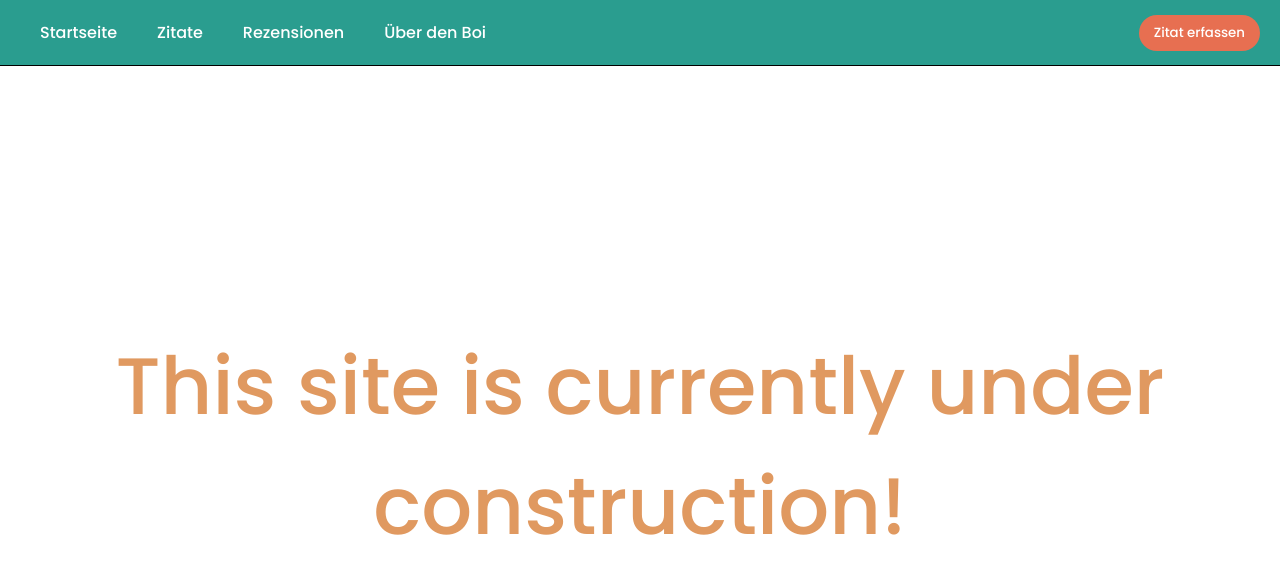
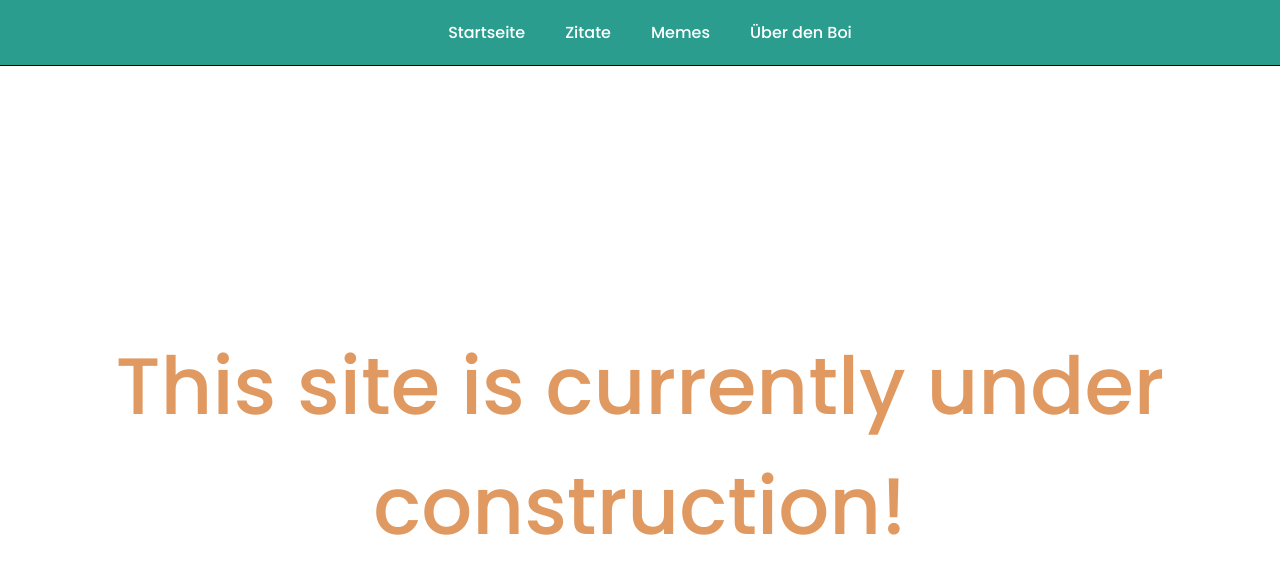
Before and after one commit to ottx96/ott-fan-club, a React (Create React App) app: page / in a window 1280 px wide. Shown: the top 574 px of the page. Built offline with nearby package versions, Linux system fonts and the light colour scheme.

Commit message:
Move create button from navbar to page

```diff
--- a/src/components/navigation/Navbar.js
+++ b/src/components/navigation/Navbar.js
@@ -3,21 +3,16 @@ import { Link, useHistory } from 'react-router-dom'
 import styles from './Navbar.module.css'
 
 export default function Navbar() {
-    let history = useHistory()
 
-    const pushQuotes = e => {
-        history.push('/submit/quote')
-    }
 
     return (
         <nav className={styles.nav}>
             <ul>
                 <li><Link to="/">Startseite</Link></li>
                 <li><Link to="/quotes">Zitate</Link></li>
-                <li><Link to="/ratings">Rezensionen</Link></li>
+                <li><Link to="/memes">Memes</Link></li>
                 <li><Link to="/about">Über den Boi</Link></li>
             </ul>
-            <button className={styles.create} onClick={pushQuotes}>Zitat erfassen</button>
         </nav>
     )
 }
--- a/src/components/navigation/Navbar.module.css
+++ b/src/components/navigation/Navbar.module.css
@@ -2,7 +2,7 @@
     background-color: var(--persian-green);
     display: flex;
     align-items: center;
-    justify-content: space-between;
+    justify-content: space-around;
     border-bottom: 1px solid;
     border-color: black;
     min-width: 100%;
@@ -30,23 +30,6 @@
     color: white;
 }
 
-.create {
-    margin-right: 20px;
-    border-radius: 25px;
-    border-style: none;
-    background-color: var(--burnt-sienna);
-    color: white;
-    padding: 15px;
-    padding-top: 8px;
-    padding-bottom: 8px;
-    cursor: pointer;
-    transition: all .4s ease 0s;
-}
-
-.create:hover {
-    opacity: .75;
-}
-
 .nav ul li a:hover {
     color: var(--burnt-sienna);
 }
--- a/src/components/quotes/Quotes.js
+++ b/src/components/quotes/Quotes.js
@@ -1,4 +1,5 @@
 import React, { useEffect, useState } from 'react'
+import {useHistory} from 'react-router-dom'
 import styles from './Quotes.module.css'
 import Quote from './quote/Quote'
 
@@ -32,11 +33,20 @@ export default function Quotes() {
         return sites
     }
 
+    let history = useHistory()
+
+    const pushQuotes = e => {
+        history.push('/submit/quote')
+    }
+
     return (
         <div className={styles.quotes}>
             <div className={styles.circle_1}></div>
             <div className={styles.circle_2}></div>
             <div className={styles.circle_3}></div>
+            <button className={styles.add} onClick={pushQuotes}>
+                +
+            </button>
             {quotes.map(q => (
                 <Quote publisher={q.data.name} quote={q.data.quote} />
             ))}
--- a/src/components/quotes/Quotes.module.css
+++ b/src/components/quotes/Quotes.module.css
@@ -4,6 +4,26 @@
     display: grid;
     grid-template-columns: repeat(auto-fit, minmax(200px, 500px));
     justify-items: auto;
+}
+
+.add {
+    cursor: pointer;
+    border-style: none;
+    margin: 10px;
+    align-items: center;
+    background: rgba(42, 157, 143, .6);
+    border: 1px solid rgba(255, 255, 255, .16);
+    box-shadow: 2px 4px 8px 2px rgba( 31, 38, 135, 0.27);
+    backdrop-filter: blur(5px);
+    -webkit-backdrop-filter: blur(5px);
+    border-radius: 10px;
+    font-size: 5rem;
+    color: rgba(0, 0, 0, .7)
+}
+
+.add:hover {
+    background: rgba(42, 157, 143, .78);
+    color: rgba(255, 255, 255, .7)
 }
 
 .circle_1 {
```
